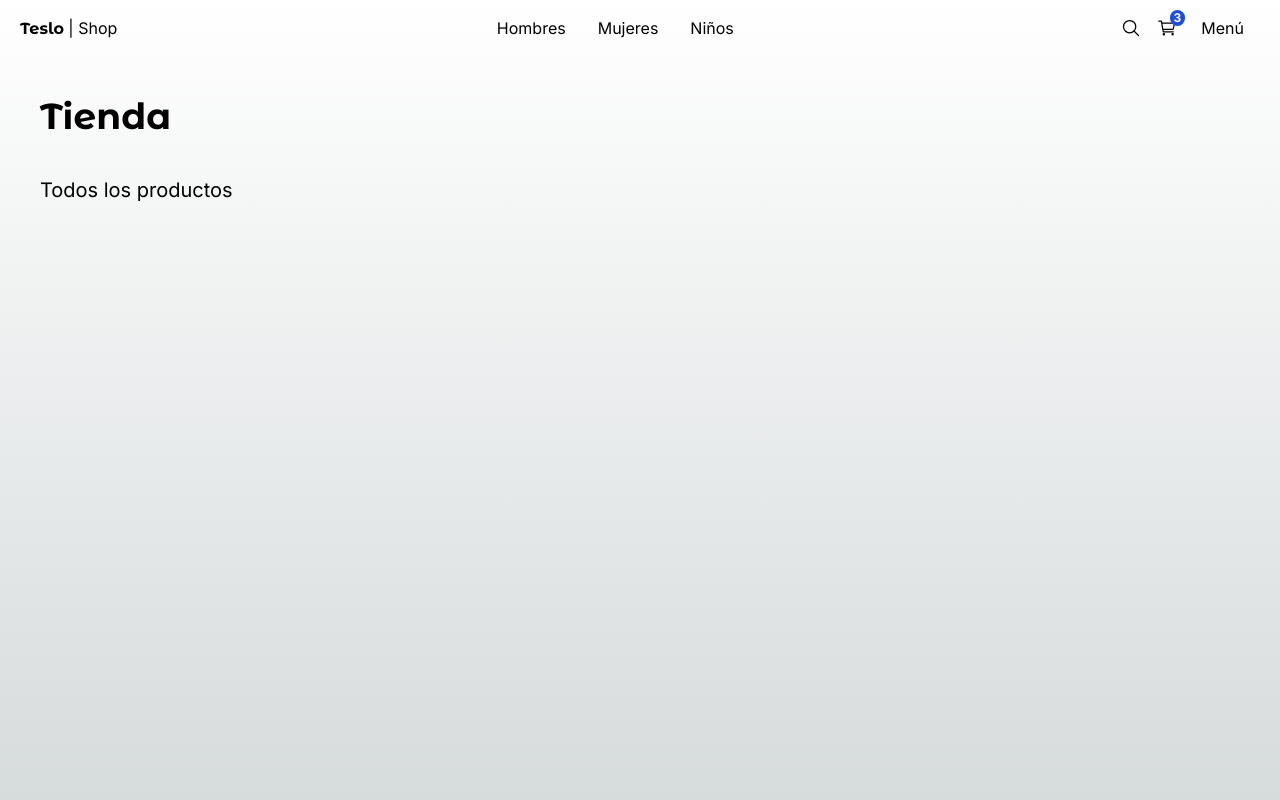
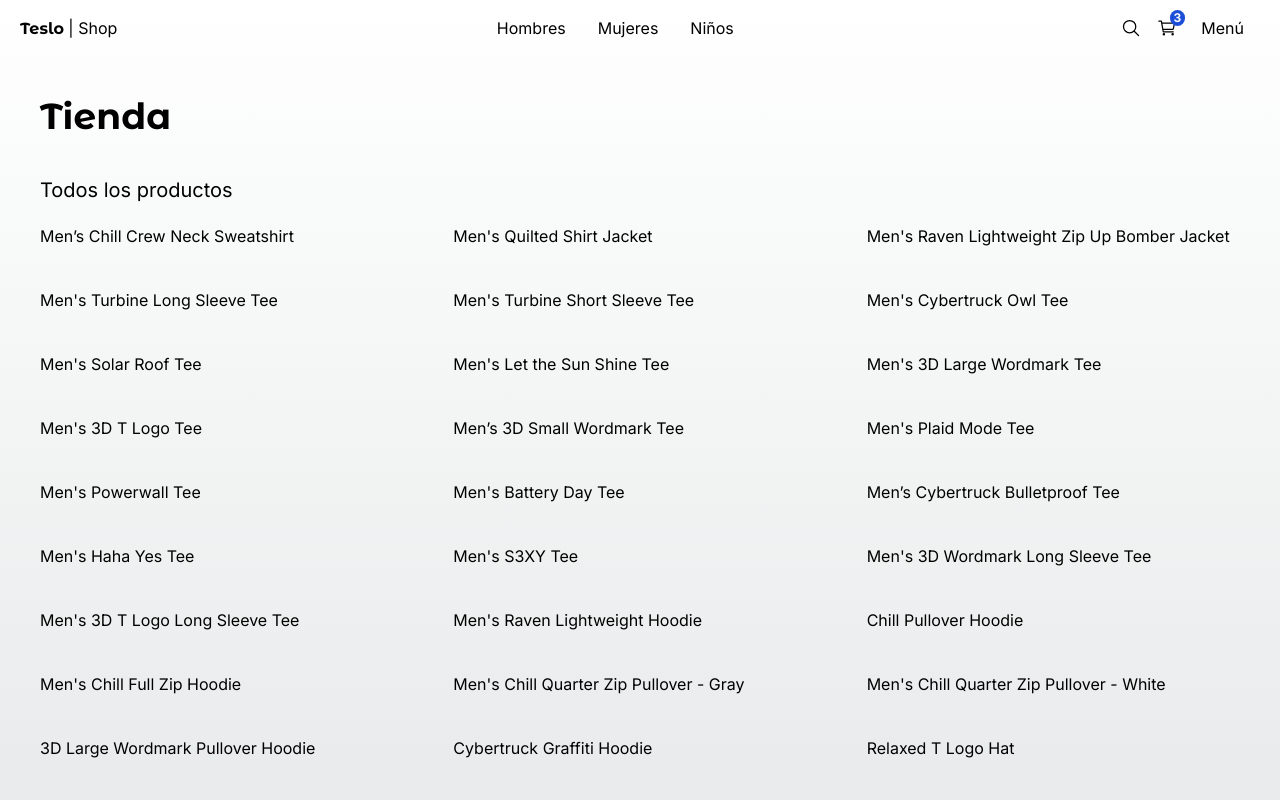
Before and after one commit to alvag/teslo-shop, a Next.js app: page / in a window 1280 px wide. Shown: the top 800 px of the page. Built offline with nearby package versions, Linux system fonts and the light colour scheme.

Commit message:
Grid de productos

```diff
--- a/src/app/(shop)/page.tsx
+++ b/src/app/(shop)/page.tsx
@@ -1,4 +1,7 @@
-import { Title } from '@/components';
+import { ProductGrid, Title } from '@/components';
+import { initialData } from '@/seed/seed';
+
+const products = initialData.products;
 
 export default function Home() {
     return (
@@ -7,6 +10,8 @@
                    subtitle="Todos los productos"
                    className="mb-2"
             />
+
+            <ProductGrid products={ products }/>
         </>
     );
 }
--- a/src/components/index.ts
+++ b/src/components/index.ts
@@ -1,3 +1,5 @@
 export * from './ui/top-menu/TopMenu';
 export * from './ui/not-found/PageNotFound';
 export * from './ui/title/Title';
+
+export * from './products/product-grid/ProductGrid';
--- /dev/null
+++ b/src/components/products/product-grid/ProductGrid.tsx
@@ -0,0 +1,19 @@
+import { Product } from '@/interfaces';
+
+interface ProductGridProps {
+    products: Product[];
+}
+
+export const ProductGrid = ( { products }: ProductGridProps ) => {
+    return (
+        <div className="grid grid-cols-2 sm:grid-cols-3 gap-10 mb-10">
+            {
+                products.map( ( product ) => (
+                    <span key={ product.slug }>
+                        { product.title }
+                    </span>
+                ) )
+            }
+        </div>
+    );
+};
--- /dev/null
+++ b/src/interfaces/index.ts
@@ -0,0 +1 @@
+export * from './product.interface';
```
Also changed, not shown: src/interfaces/product.interface.ts (added, +15 -0 lines).
